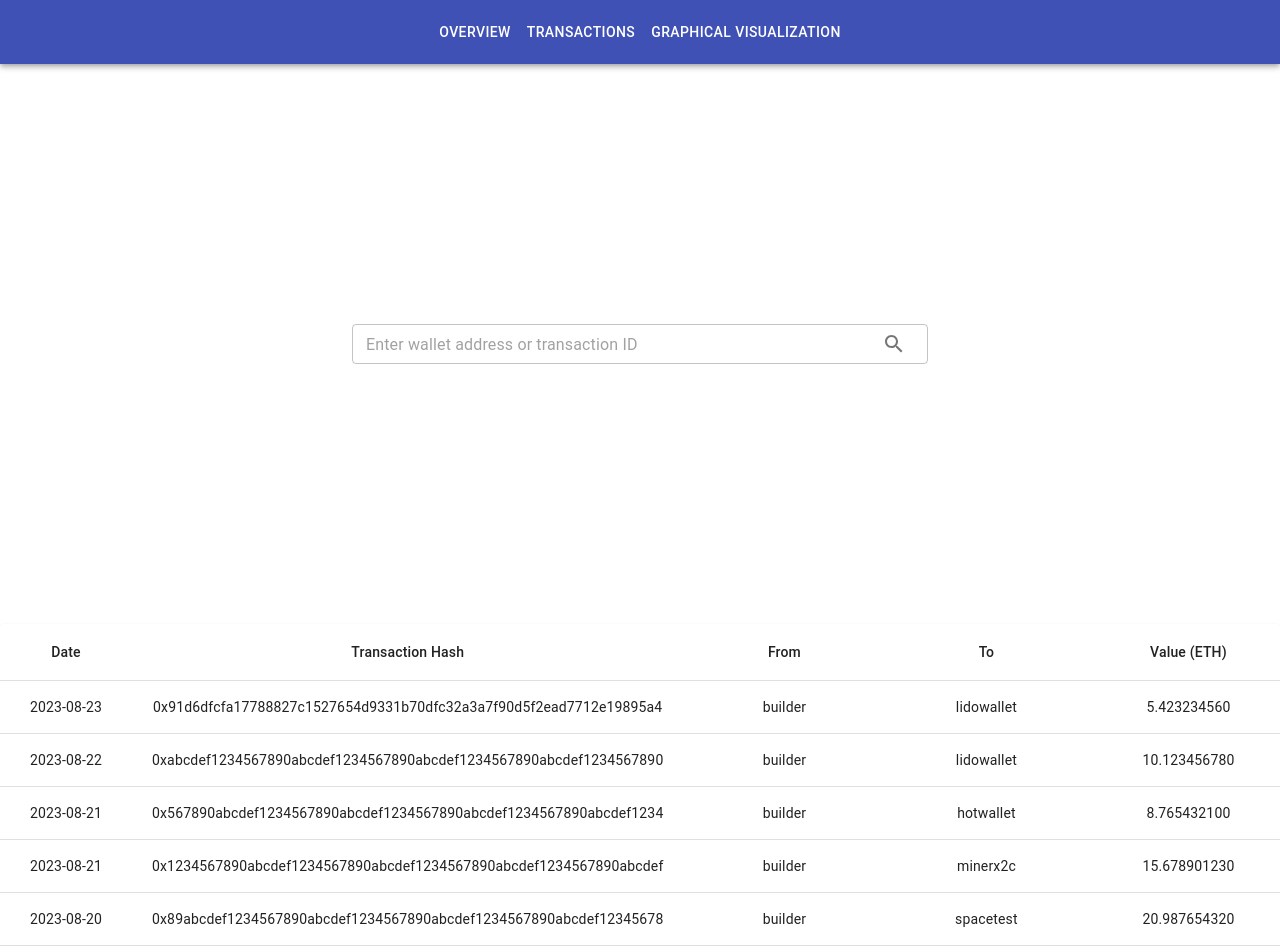
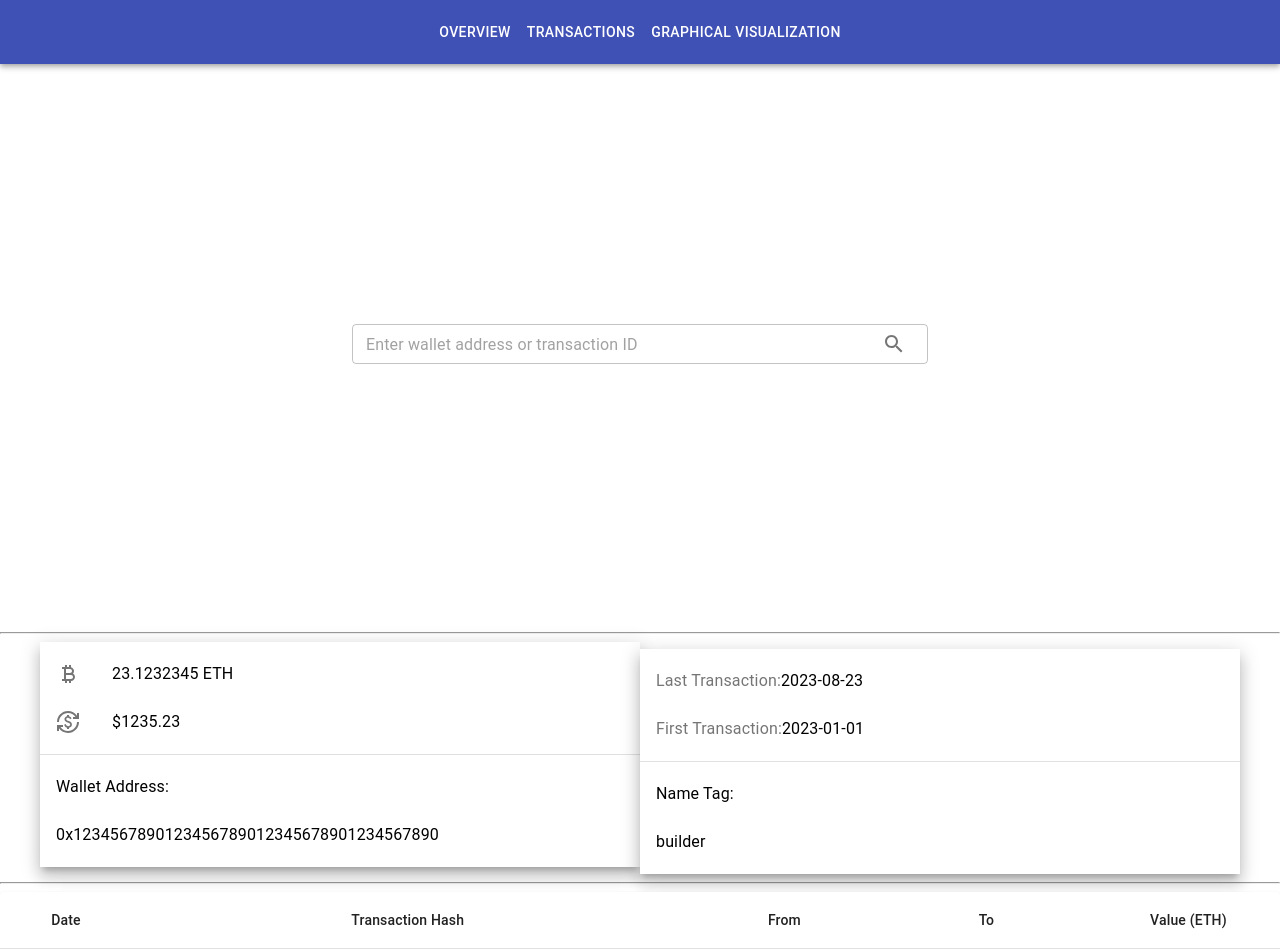
Before and after one commit to Arefin090/Etherrio, a React (Create React App) app: page / in a window 1280 px wide. Shown: the top 952 px of the page. Built offline with nearby package versions, Linux system fonts and the light colour scheme.

Commit message:
feat: add overview sections
add balance and more info section

```diff
--- a/src/App.js
+++ b/src/App.js
@@ -3,7 +3,8 @@ import './App.css';
 import Navbar from './components/Navbar';
 import SearchBar from './components/SearchBar';
 import TransactionHistory from './components/TransactionHistory';
-
+import Overview from './components/Overview';
+import Overview2 from './components/Overview2';
 
 
 function App() {
@@ -11,8 +12,11 @@ function App() {
     <div className="App">
       <Navbar />
       <SearchBar />
+      <hr />
+      <Overview />
+      <Overview2 />
+      <hr />
       <TransactionHistory />
-
 
       {/* Other components will go here */}
     </div>
--- /dev/null
+++ b/src/components/Overview.js
@@ -0,0 +1,56 @@
+import * as React from 'react';
+import Box from '@mui/material/Box';
+import List from '@mui/material/List';
+import ListItem from '@mui/material/ListItem';
+import ListItemButton from '@mui/material/ListItemButton';
+import ListItemIcon from '@mui/material/ListItemIcon';
+import ListItemText from '@mui/material/ListItemText';
+import Divider from '@mui/material/Divider';
+import CurrencyBitcoinIcon from '@mui/icons-material/CurrencyBitcoin';
+import CurrencyExchangeIcon from '@mui/icons-material/CurrencyExchange';
+
+export default function BasicList() {
+    let walletAddress = "0x1234567890123456789012345678901234567890";
+    let ethBalance = "23.1232345 ETH";
+    let ethValue = "$1235.23"
+
+  return (
+    <Box sx={{ display: 'inline-flex', flexDirection: 'column', width: '100%', maxWidth: 600, bgcolor: 'background.paper', boxShadow: 10 }}>
+      <nav aria-label="balance">
+        <List>
+          <ListItem disablePadding>
+            <ListItemButton>
+              <ListItemIcon>
+                <CurrencyBitcoinIcon />
+              </ListItemIcon>
+              <ListItemText primary={ethBalance}/>
+            </ListItemButton>
+          </ListItem>
+          <ListItem disablePadding>
+            <ListItemButton>
+              <ListItemIcon>
+                <CurrencyExchangeIcon />
+              </ListItemIcon>
+              <ListItemText primary={ethValue} />
+            </ListItemButton>
+          </ListItem>
+        </List>
+      </nav>
+      <Divider />
+      <nav aria-label="address">
+        <List>
+          <ListItem disablePadding>
+            <ListItemButton>
+              <ListItemText primary="Wallet Address:" />
+            </ListItemButton>
+          </ListItem>
+          <ListItem disablePadding>
+            <ListItemButton component="a" href="#simple-list">
+              <ListItemText primary={walletAddress} />
+            </ListItemButton>
+          </ListItem>
+        </List>
+      </nav>
+    </Box>
+  );
+}
--- /dev/null
+++ b/src/components/Overview2.js
@@ -0,0 +1,54 @@
+import * as React from 'react';
+import Box from '@mui/material/Box';
+import List from '@mui/material/List';
+import ListItem from '@mui/material/ListItem';
+import ListItemButton from '@mui/material/ListItemButton';
+import ListItemIcon from '@mui/material/ListItemIcon';
+import ListItemText from '@mui/material/ListItemText';
+import Divider from '@mui/material/Divider';
+
+export default function BasicList() {
+    let nameTag = 'builder';
+    let lastTXN = '2023-08-23';
+    let firstTXN = '2023-01-01';
+
+  return (
+    <Box sx={{ display: 'inline-flex', flexDirection: 'column', width: '100%', maxWidth: 600, bgcolor: 'background.paper', boxShadow: 10}}>
+      <nav aria-label="transactions">
+        <List>
+          <ListItem disablePadding>
+            <ListItemButton>
+              <ListItemIcon>
+                <ListItemText primary="Last Transaction: " />
+              </ListItemIcon>
+              <ListItemText primary={lastTXN}/>
+            </ListItemButton>
+          </ListItem>
+          <ListItem disablePadding>
+            <ListItemButton>
+              <ListItemIcon>
+                <ListItemText primary="First Transaction: " />
+              </ListItemIcon>
+              <ListItemText primary={firstTXN} />
+            </ListItemButton>
+          </ListItem>
+        </List>
+      </nav>
+      <Divider />
+      <nav aria-label="nametag">
+        <List>
+          <ListItem disablePadding>
+            <ListItemButton>
+              <ListItemText primary="Name Tag:" />
+            </ListItemButton>
+          </ListItem>
+          <ListItem disablePadding>
+            <ListItemButton component="a" href="#simple-list">
+              <ListItemText primary={nameTag} />
+            </ListItemButton>
+          </ListItem>
+        </List>
+      </nav>
+    </Box>
+  );
+}
```
Also changed, not shown: src/index.html (added, +65 -0 lines).
